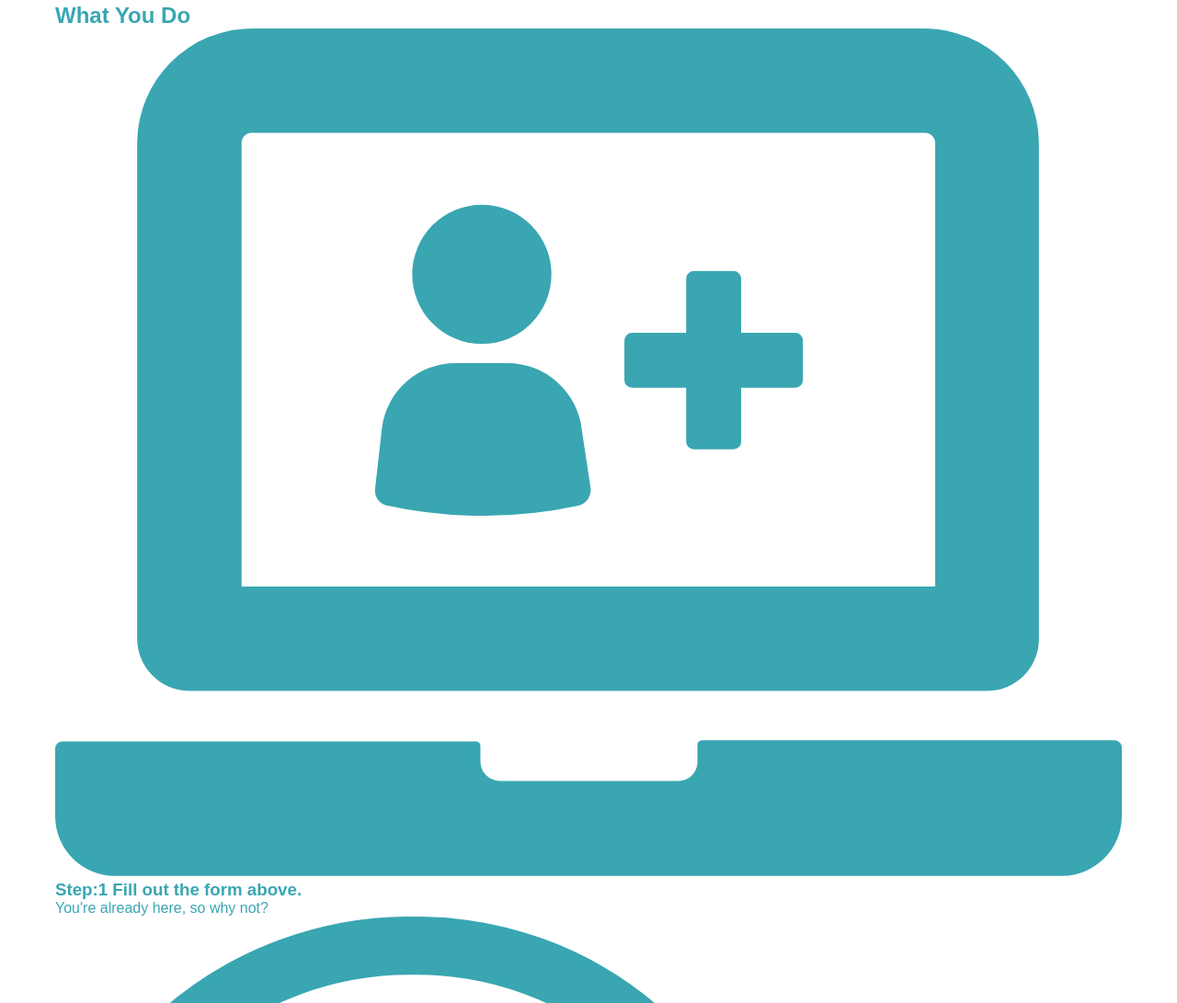
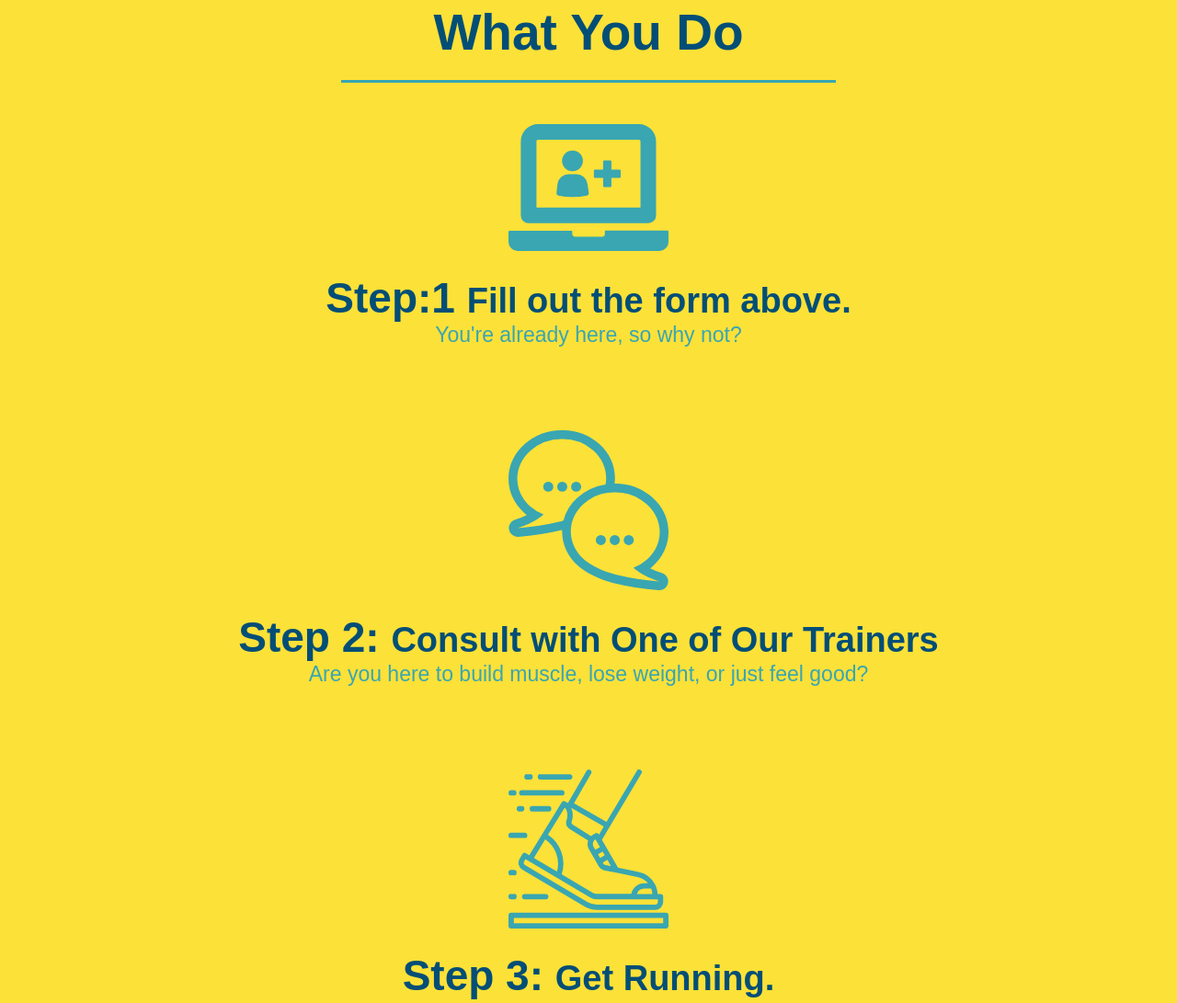
Before and after one commit to rodriguez531/RUN-BUDDY2, a plain HTML site: page index.html in a window 1280 px wide. Shown: the part 1237-2328 px from the top of the page at 92% size. Drawn offline with Linux system fonts and the light colour scheme.

Commit message:
style what you do section:

```diff
--- a/assets/css/style.css
+++ b/assets/css/style.css
@@ -124,16 +124,6 @@ section {
     text-align: center;
 }
 
-.intro h2 {
-    font-size: 55px;
-    color: #024e76;
-    margin-bottom: 35px;
-    padding: 0 100px 20px 100px;
-    border-bottom: 3px solid;
-    border-color: #fce138;
-    display: inline-block;
-}
-
 .intro p {
     line-height: 1.7;
     color: #39a6b2;
@@ -141,3 +131,49 @@ section {
     font-size: 20px;
     margin: 0 auto;
 }
+
+.steps {
+    text-align: center;
+    background: #fce138;
+}
+
+.section-title {
+    font-size: 55px;
+    color: #024e76;
+    margin-bottom: 35px;
+    padding: 0 100px 20px 100px;
+    display: inline-block;
+    border-bottom: 3px solid;
+}
+
+.primary-border {
+    border-color: #fce138;
+}
+
+.secondary-border {
+    border-color: #39a6b2;
+}
+
+.steps div {
+    margin-bottom: 80px;
+}
+
+.steps img {
+    width: 15%;
+    margin: 10px 0;
+}
+
+.steps h3 {
+    color: #024e76;
+    font-size: 46px;
+    margin-top: 10px;
+}
+
+.steps p {
+    color: #39a6b2;
+    font-size: 23px;
+}
+
+.steps span {
+    font-size: 38px;
+}
--- a/index.html
+++ b/index.html
@@ -67,32 +67,32 @@
 
         <!--What we do section-->
         <section id="what-we-do" class="intro">
-            <h2>What We Do</h2>
+            <h2 class="section-title primary-border">What We Do</h2>
             <p>butcher selfies chambray shabby chic gentrify readymade yr Echo Park XOXO Tumblr normcore Banksy direct trade Blue Bottle chillwave you probably haven't heard of them single-origin coffee Vice fanny pack fixie Odd Future Austin fingerstache pickled twee synth Wes Anderson Thundercats viral bitters flannel meggings narwhal Marfa Schlitz sustainable Intelligentsia umami deep v craft
             </p>
         </section>
 
         <!--what you do-->
-        <section id="what-you-do">
-            <h2>What You Do</h2>
+        <section id="what-you-do" class="steps">
+            <h2 class="section-title secondary-border">What You Do</h2>
             <div>
                 <img src="./assets/images/step-1.svg" alt="" />
-                <h3>Step:1 Fill out the form above.</h3>
+                <h3>Step:1 <span> Fill out the form above. </span></h3>
                 <p>You're already here, so why not?</p>
             </div>
             <div>
                 <img src="./assets/images/step-2.svg" alt="" />
-                <h3>Step 2: Consult with One of Our Trainers</h3>
+                <h3>Step 2: <span>Consult with One of Our Trainers </span> </h3>
                 <p>Are you here to build muscle, lose weight, or just feel good?</p>
             </div>
             <div>
                 <img src="./assets/images/step-3.svg" alt="" />
-                <h3>Step 3: Get Running.</h3>
+                <h3>Step 3: <span> Get Running. </span> </h3>
                 <p>Hit the ground running (literally) once your trainer lays out your plan.</p>
               </div>
               <div>
                 <img src="./assets/images/step-4.svg" />
-                <h3>Step 4: See Results.</h3>
+                <h3>Step 4: <span> See Results. </span> </h3>
                 <p>Bi-weekly checkins with your trainer will keep you focused</p>
               </div>
             </section>
```
